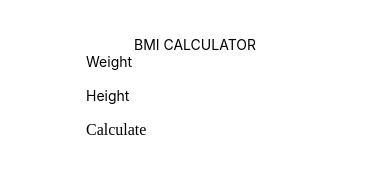
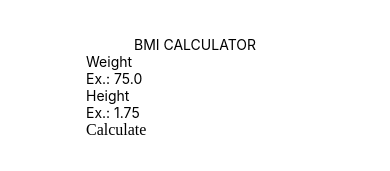
Before and after one commit to tiagors09/bmi-calculator, a React Native app: screen / in a window 390 px wide. Shown: the part 335-506 px from the top of the page. Built offline with nearby package versions, Linux system fonts and the light colour scheme.

Commit message:
Added logic to calculate BMI

```diff
--- a/src/components/Form/index.js
+++ b/src/components/Form/index.js
@@ -5,15 +5,48 @@ import OperationResult from '../Form/OperationResult';
 export default function Form() {
     const [message, setMessage] = React.useState(null);
     const [result, setResult] = React.useState(null);
+    const [weight, setWeight] = React.useState(null);
+    const [height, setHeight] = React.useState(null);
+    const [textButton, setTextButton] = React.useState("Calculate BMI");
+
+    function calculateBMI() {
+        return setResult((weight/(height*height)).toFixed(2));
+    }
+
+    function validationBMI() {
+        if(weight != null && height != null) {
+            calculateBMI();
+            setWeight(null);
+            setHeight(null);
+            setMessage("Your BMI is: ");
+            setTextButton("Calculate again");
+        } else {
+            setResult(null)
+            setTextButton("Calculate");
+            setMessage("Fill fields with your informations");
+        }
+    }
 
     return (
         <View>
             <View>
                 <Text>Weight</Text>
-                <TextInput />
+                <TextInput
+                placeholder="Ex.: 75.0"
+                onChangeText={setWeight}
+                value={weight}
+                keyboardType='numeric'
+                />
                 <Text>Height</Text>
-                <TextInput/>
-                <TouchableOpacity>Calculate</TouchableOpacity>
+                <TextInput
+                placeholder="Ex.: 1.75"
+                onChangeText={setHeight}
+                value={height}
+                keyboardType='numeric'
+                />
+                <TouchableOpacity onPress={() => { validationBMI(); }} value={textButton}>
+                    Calculate
+                </TouchableOpacity>
             </View>
             <OperationResult bmiResultMessage={message} bmiResult={result}/>
         </View>
```
